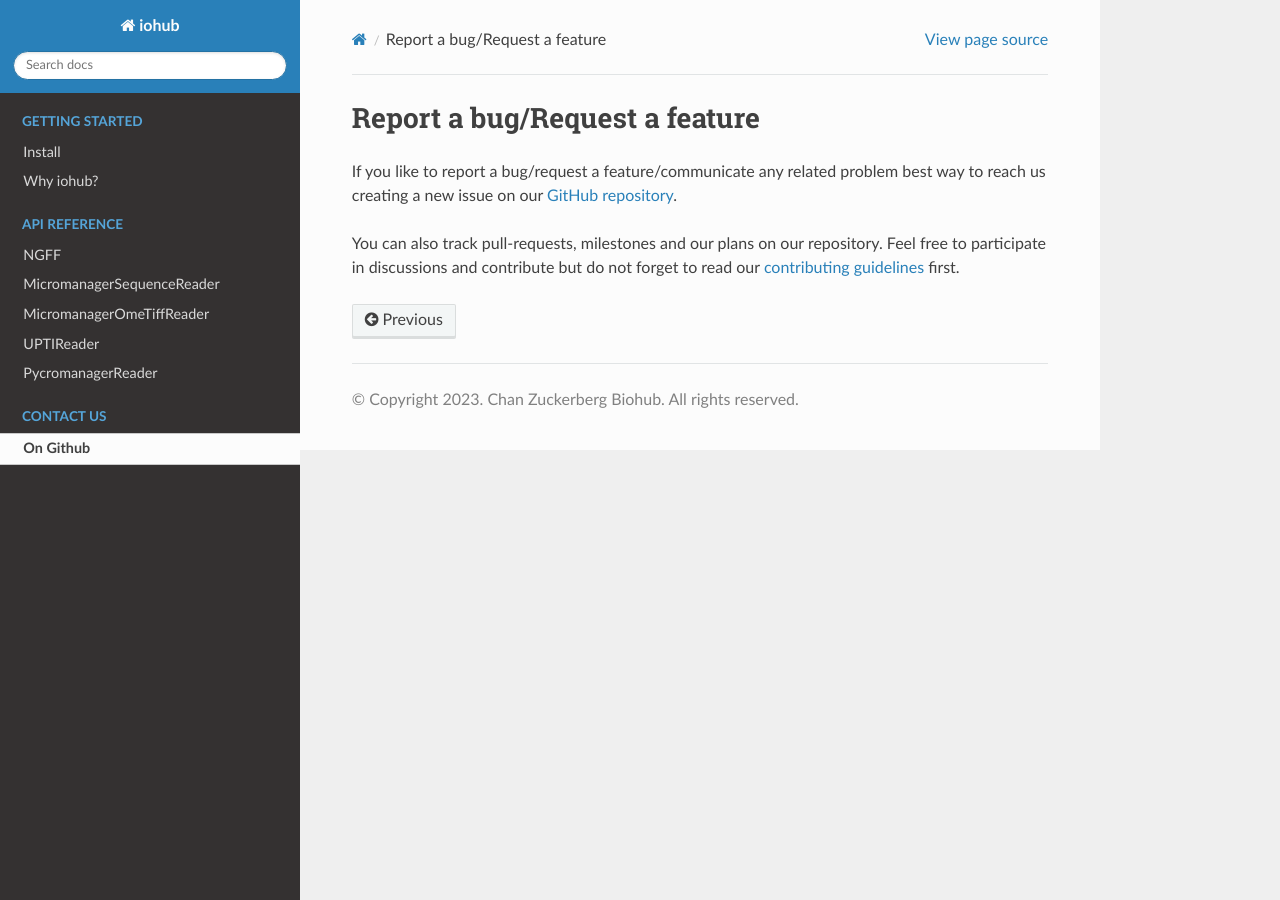
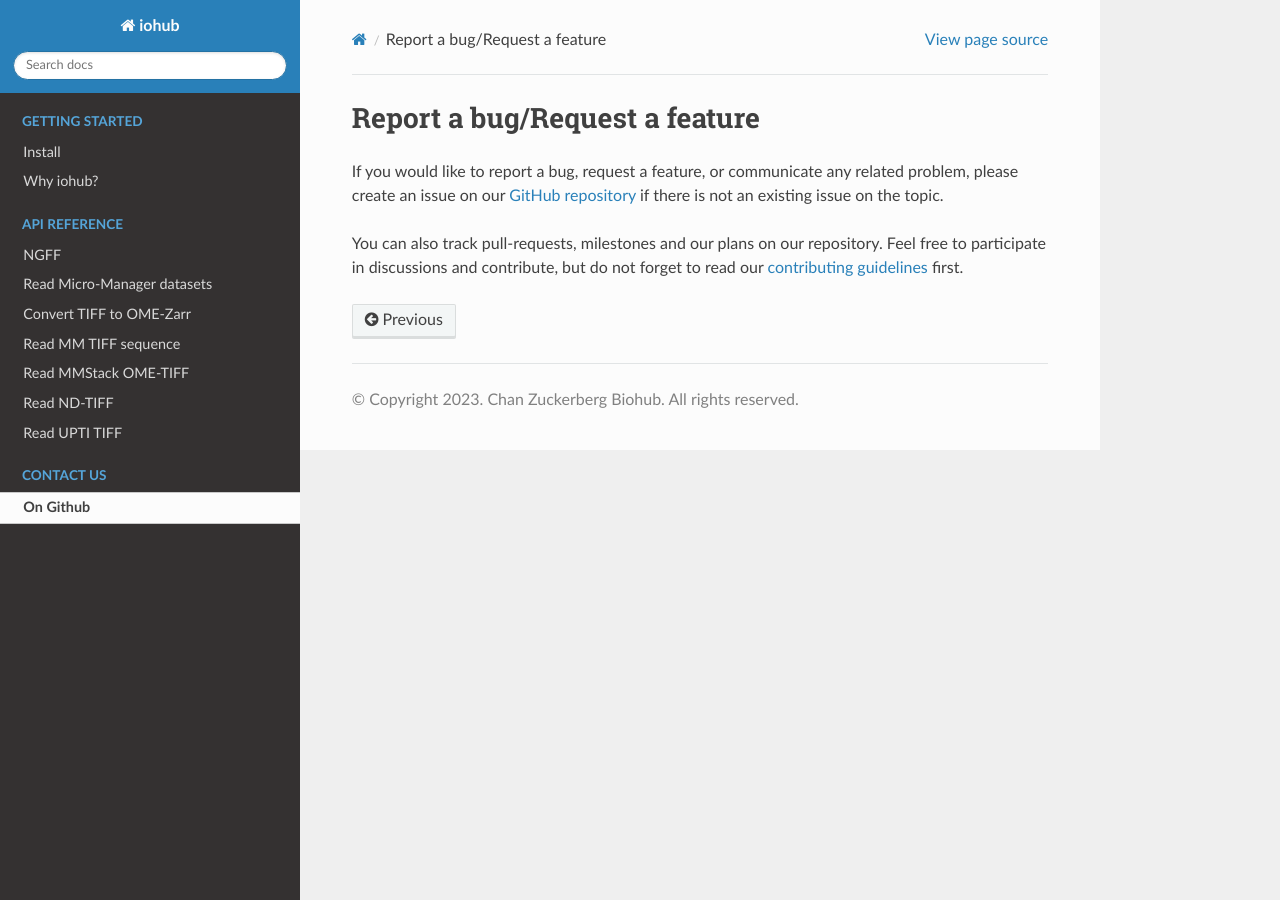
Before and after one commit to czbiohub-sf/iohub, a Sphinx documentation site: the page built from docs/source/contact_us/github.rst, in a window 1280 px wide. Built offline with Sphinx 7.4.7 and the Read the Docs theme 2.0.0, drawn with Linux system fonts in a browser that asks for light colours; pages that are not in the unit, such as notebooks, are missing from menus.

```diff
--- a/docs/source/api/mm_ometiff_reader.rst
+++ b/docs/source/api/mm_ometiff_reader.rst
@@ -1,5 +1,5 @@
-MicromanagerOmeTiffReader
-~~~~~~~~~~~~~~~~~~~~~~~~~~~~
+Read MMStack OME-TIFF
+~~~~~~~~~~~~~~~~~~~~~
 
     .. currentmodule:: iohub.multipagetiff
 
--- /dev/null
+++ b/docs/source/api/mm_reader.rst
@@ -0,0 +1,6 @@
+Read Micro-Manager datasets
+~~~~~~~~~~~~~~~~~~~~~~~~~~~
+
+    .. currentmodule:: iohub
+
+    .. autofunction:: read_micromanager
--- a/docs/source/api/mm_sequence_reader.rst
+++ b/docs/source/api/mm_sequence_reader.rst
@@ -1,5 +1,5 @@
-MicromanagerSequenceReader
-~~~~~~~~~~~~~~~~~~~~~~~~~~~~
+Read MM TIFF sequence
+~~~~~~~~~~~~~~~~~~~~~
 
     .. currentmodule:: iohub.singlepagetiff
 
--- /dev/null
+++ b/docs/source/api/ndtiff.rst
@@ -0,0 +1,9 @@
+Read ND-TIFF
+~~~~~~~~~~~~
+
+
+    .. currentmodule:: iohub.ndtiff
+
+    .. autoclass:: NDTiffReader
+       :members:
+       :inherited-members:
--- a/docs/source/api/upti.rst
+++ b/docs/source/api/upti.rst
@@ -1,5 +1,5 @@
-UPTIReader
-~~~~~~~~~~
+Read UPTI TIFF
+~~~~~~~~~~~~~~
 
     .. currentmodule:: iohub.upti
 
--- a/docs/source/contact_us/github.rst
+++ b/docs/source/contact_us/github.rst
@@ -2,9 +2,12 @@
 Report a bug/Request a feature
 ================================
 
-If you like to report a bug/request a feature/communicate any related problem
-best way to reach us creating a new issue on our `GitHub repository <https://github.com/czbiohub/iohub>`_.
+If you would like to report a bug, request a feature, or communicate any related problem,
+please create an issue on our
+`GitHub repository <https://github.com/czbiohub/iohub>`_
+if there is not an existing issue on the topic.
 
 You can also track pull-requests, milestones and our plans on our repository.
-Feel free to participate in discussions and contribute but do not forget to
-read our `contributing guidelines <https://github.com/czbiohub/iohub/blob/main/CONTRIBUTING.md>`_ first.
+Feel free to participate in discussions and contribute,
+but do not forget to read our
+`contributing guidelines <https://github.com/czbiohub/iohub/blob/main/CONTRIBUTING.md>`_ first.
```
Also changed, not shown: docs/source/api/mm_converter.rst (added, +11 -0 lines), docs/source/api/ngff.rst (+16 -4 lines), docs/source/api/pycromanager.rst (deleted, +0 -9 lines), docs/source/index.rst (+6 -4 lines), 2 other files.
